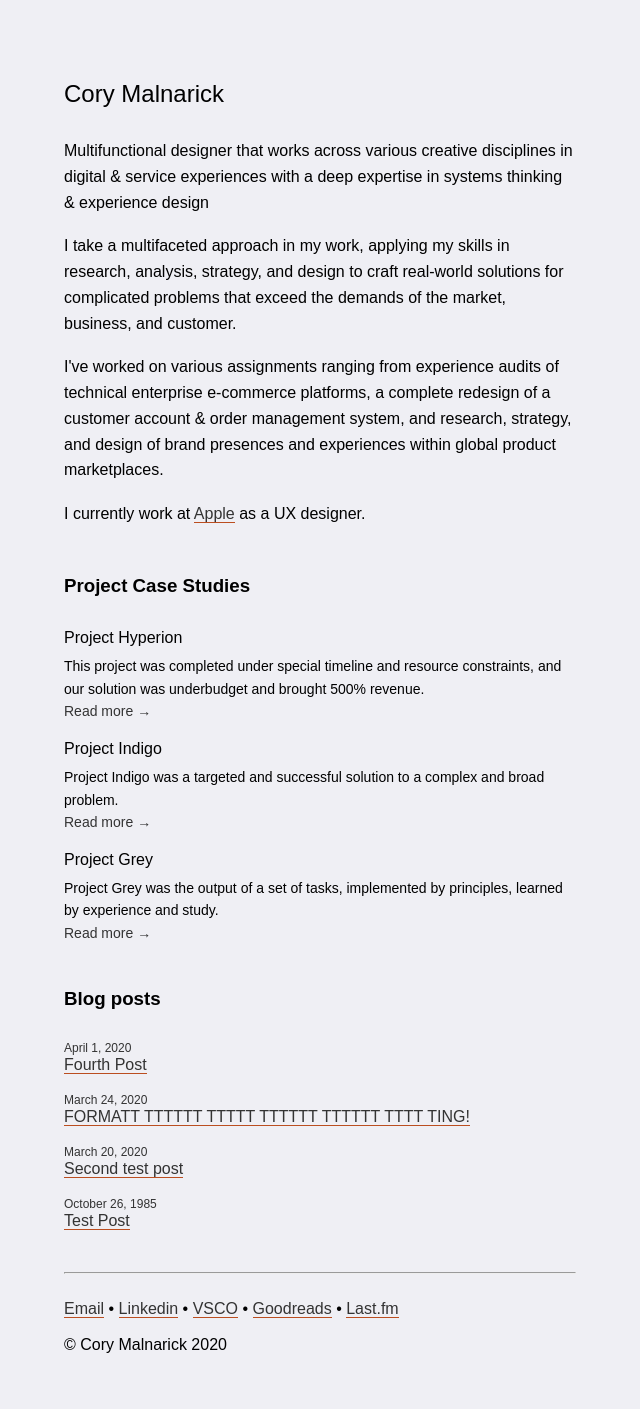
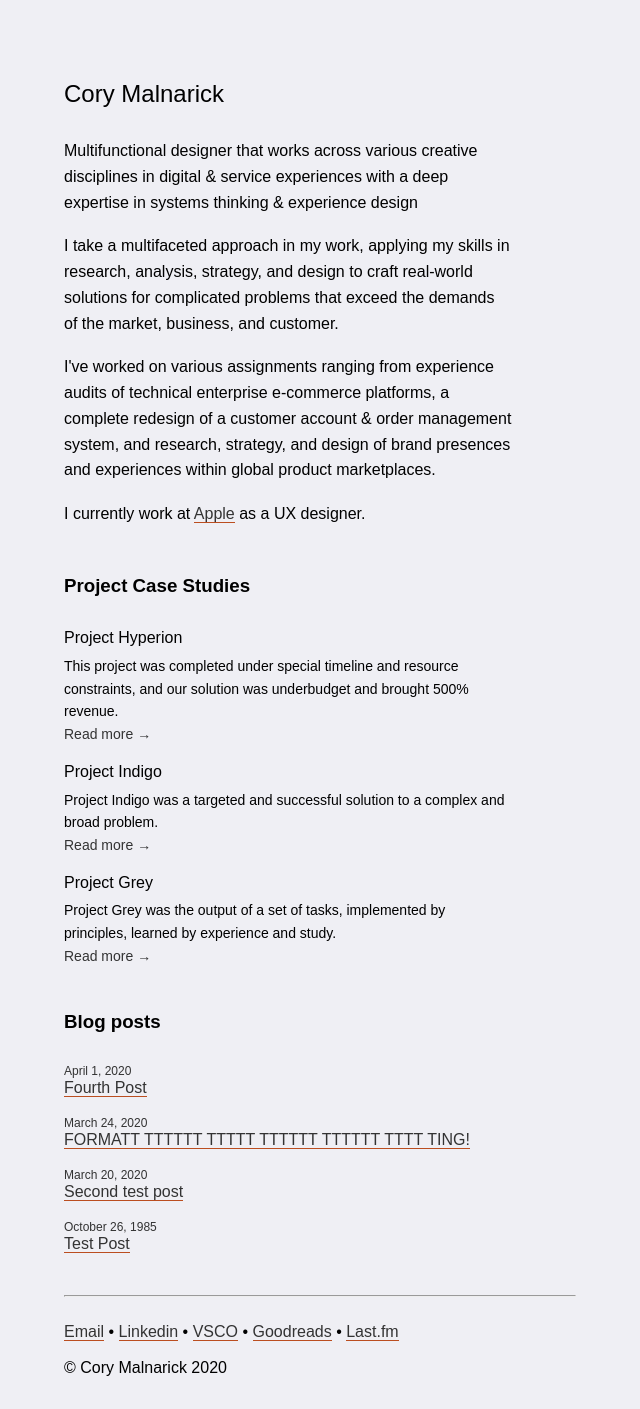
Before and after one commit to foundmonster/foundmonster.github.io, a Jekyll site: the page built from index.html, in a window 1280 px wide. Shown: the whole page, without its empty margins (0-640 px from the left). Built offline with Jekyll 4.4.1, drawn with Linux system fonts in a browser that asks for light colours; some web fonts are replaced; before the commit the page ends 1386 px from its top, so only the background shows below that.

Commit message:
thinning P

```diff
--- a/_sass/main.scss
+++ b/_sass/main.scss
@@ -91,7 +91,7 @@ h2 {
 }
 
 p {
-    max-width:32rem;
+    max-width:28rem;
     margin-block-start: 0px;
     margin-block-end: 0px;
     line-height: 1.6111;
```
